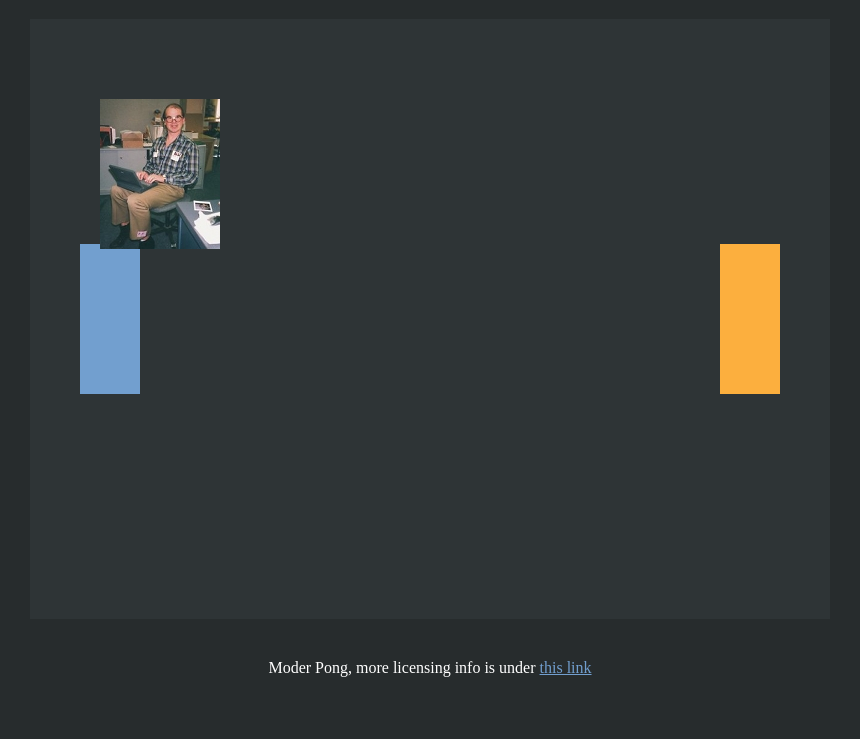
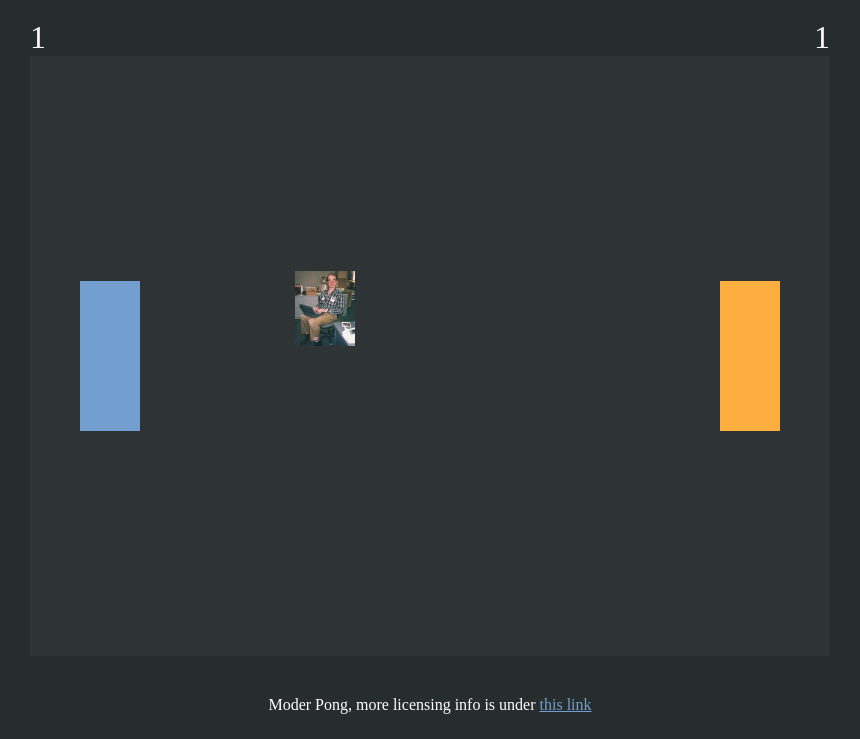
Before and after one commit to olegchir/lor-games-moderpong, a plain HTML site: page index.html in a window 1280 px wide. Shown: the part 61-800 px from the top of the page, without its empty margins (210-1070 px from the left). Drawn offline with Linux system fonts and the light colour scheme.

Commit message:
add JB ability to win every round

```diff
--- a/index.html
+++ b/index.html
@@ -11,8 +11,16 @@
 </header>
 
 <div id="content">
-    <div id="centered-content">
-        <div id="game">
+    <div id="centered-content" style="position: relative;">
+        <div id="scoreboard">
+            <div id="scoreB">
+                0
+            </div>
+            <div id="scoreA">
+                0
+            </div>
+        </div>
+        <div id="game" style="z-index:20;">
             <div id="playground">
                 <div id="paddleA" class="paddle"></div>
                 <div id="paddleB" class="paddle"></div>
--- a/src/ru.org.linux.lorgames.moderpong.main/main.js
+++ b/src/ru.org.linux.lorgames.moderpong.main/main.js
@@ -1,4 +1,7 @@
-var moderpong = {};
+var moderpong = {
+    scoreA : 0,
+    scoreB : 0
+};
 moderpong.pressedKeys = [];
 moderpong.moderhead = {
     speed:5,
@@ -20,6 +23,8 @@ $(function () {
 });
 
 function main() {
+    alert("Earn 10 points. Fight!");
+
     moderpong.timer = setInterval(gameloop, 30);
 
     $(document).keydown(function (e) {
@@ -34,6 +39,14 @@ function main() {
 function gameloop() {
     moveModerhead();
     movePaddles();
+    checkWin();
+}
+
+function checkWin() {
+    if (moderpong.scoreA>9 || moderpong.scoreB>9) {
+        alert("JB WON!");
+        location.reload();
+    }
 }
 
 function movePaddles() {
@@ -56,73 +69,93 @@ function movePaddles() {
 }
 
 function moveModerhead() {
-    // reference useful variables
+    // move the moderhead in every 30 milliseconds
+    // reference useful varaibles
+    var moderheadTop = parseInt($("#moderhead").css("top"));
+    var moderheadLeft = parseInt($("#moderhead").css("left"));
     var playgroundHeight = parseInt($("#playground").height());
     var playgroundWidth = parseInt($("#playground").width());
     var moderhead = moderpong.moderhead;
 
     // check playground boundary
-    // check bottom edge
-    if (moderhead.y + moderhead.speed * moderhead.directionY > playgroundHeight) {
+    // check bottom
+    if (moderheadTop+moderhead.speed*moderhead.directionY > playgroundHeight)
+    {
         moderhead.directionY = -1;
     }
-    // check top edge
-    if (moderhead.y + moderhead.speed * moderhead.directionY < 0) {
+    // check top
+    if (moderheadTop+moderhead.speed*moderhead.directionY < 0)
+    {
         moderhead.directionY = 1;
     }
+    // check right
+    if (moderheadLeft+moderhead.speed*moderhead.directionX > playgroundWidth)
+    {
+        // player B lost.
+        moderpong.scoreA++;
+        $("#scoreA").html(moderpong.scoreA);
 
-    // check right edge
-    if (moderhead.x + moderhead.speed * moderhead.directionX > playgroundWidth) {
-        // player B lost.
         // reset the moderhead;
-        moderhead.x = 250;
-        moderhead.y = 100;
         $("#moderhead").css({
-            "left":moderhead.x,
-            "top":moderhead.y
+            "left":"250px",
+            "top" :"100px"
         });
+
+        // update the moderhead location variables;
+        moderheadTop = parseInt($("#moderhead").css("top"));
+        moderheadLeft = parseInt($("#moderhead").css("left"));
         moderhead.directionX = -1;
     }
+    // check left
+    if (moderheadLeft + moderhead.speed*moderhead.directionX < 0)
+    {
+        // player A lost.
+        moderpong.scoreB++;
+        $("#scoreB").html(moderpong.scoreB);
 
-    // check left edge
-    if (moderhead.x + moderhead.speed * moderhead.directionX < 0) {
-        // player A lost.
         // reset the moderhead;
-        moderhead.x = 150;
-        moderhead.y = 100;
         $("#moderhead").css({
-            "left":moderhead.x,
-            "top":moderhead.y
+            "left":"150px",
+            "top" :"100px"
         });
+
+        // update the moderhead location variables;
+        moderheadTop = parseInt($("#moderhead").css("top"));
+        moderheadLeft = parseInt($("#moderhead").css("left"));
         moderhead.directionX = 1;
     }
 
-    moderhead.x += moderhead.speed * moderhead.directionX;
-    moderhead.y += moderhead.speed * moderhead.directionY;
-
+    // check moving paddle here, later.
     // check left paddle
-    var paddleAX = parseInt($("#paddleA").css("left")) + parseInt($("#paddleA").css("width"));
-    var paddleAYBottom = parseInt($("#paddleA").css("top")) + parseInt($("#paddleA").css("height"));
+    var paddleAX = parseInt($("#paddleA").css("left"))+parseInt($("#paddleA").css("width"));
+    var paddleAYBottom = parseInt($("#paddleA").css("top"))+parseInt($("#paddleA").css("height"));
     var paddleAYTop = parseInt($("#paddleA").css("top"));
-    if (moderhead.x + moderhead.speed * moderhead.directionX < paddleAX) {
-        if (moderhead.y + moderhead.speed * moderhead.directionY <= paddleAYBottom &&
-            moderhead.y + moderhead.speed * moderhead.directionY >= paddleAYTop) {
+    if (moderheadLeft + moderhead.speed*moderhead.directionX < paddleAX)
+    {
+        if (moderheadTop + moderhead.speed*moderhead.directionY <= paddleAYBottom &&
+            moderheadTop + moderhead.speed*moderhead.directionY >= paddleAYTop)
+        {
             moderhead.directionX = 1;
         }
     }
+
     // check right paddle
     var paddleBX = parseInt($("#paddleB").css("left"));
-    var paddleBYBottom = parseInt($("#paddleB").css("top")) + parseInt($("#paddleB").css("height"));
+    var paddleBYBottom = parseInt($("#paddleB").css("top"))+parseInt($("#paddleB").css("height"));
     var paddleBYTop = parseInt($("#paddleB").css("top"));
-    if (moderhead.x + moderhead.speed * moderhead.directionX >= paddleBX) {
-        if (moderhead.y + moderhead.speed * moderhead.directionY <= paddleBYBottom &&
-            moderhead.y + moderhead.speed * moderhead.directionY >= paddleBYTop) {
+    if (moderheadLeft + moderhead.speed*moderhead.directionX >= paddleBX)
+    {
+        if (moderheadTop + moderhead.speed*moderhead.directionY <= paddleBYBottom &&
+            moderheadTop + moderhead.speed*moderhead.directionY >= paddleBYTop)
+        {
             moderhead.directionX = -1;
         }
     }
 
+
+    // actually move the moderhead with speed and direction
     $("#moderhead").css({
-        "left":moderhead.x,
-        "top":moderhead.y
+        "left" : moderheadLeft + moderhead.speed * moderhead.directionX,
+        "top" : moderheadTop + moderhead.speed * moderhead.directionY
     });
 }
--- a/styles/ru.org.linux.lorgames.moderpong.styles.index/index.css
+++ b/styles/ru.org.linux.lorgames.moderpong.styles.index/index.css
@@ -22,8 +22,8 @@ a {
     background: #fbb;
     background-image: url('JB.jpg');
     position: absolute;
-    width: 120px;
-    height: 150px;
+    width: 60px;
+    height: 75px;
     left: 335px;
     top: 220px;
     border-radius: 10px;
@@ -72,3 +72,21 @@ a {
     text-align: center;
     margin-top:40px;
 }
+
+#scoreboard {
+    font-size: xx-large;
+    color: #FFFFFF;
+    position: relative;
+}
+
+#scoreA {
+    font-size: xx-large;
+    color: #FFFFFF;
+    float: left;
+}
+
+#scoreB {
+    font-size: xx-large;
+    color: #FFFFFF;
+    float: right;
+}
```
